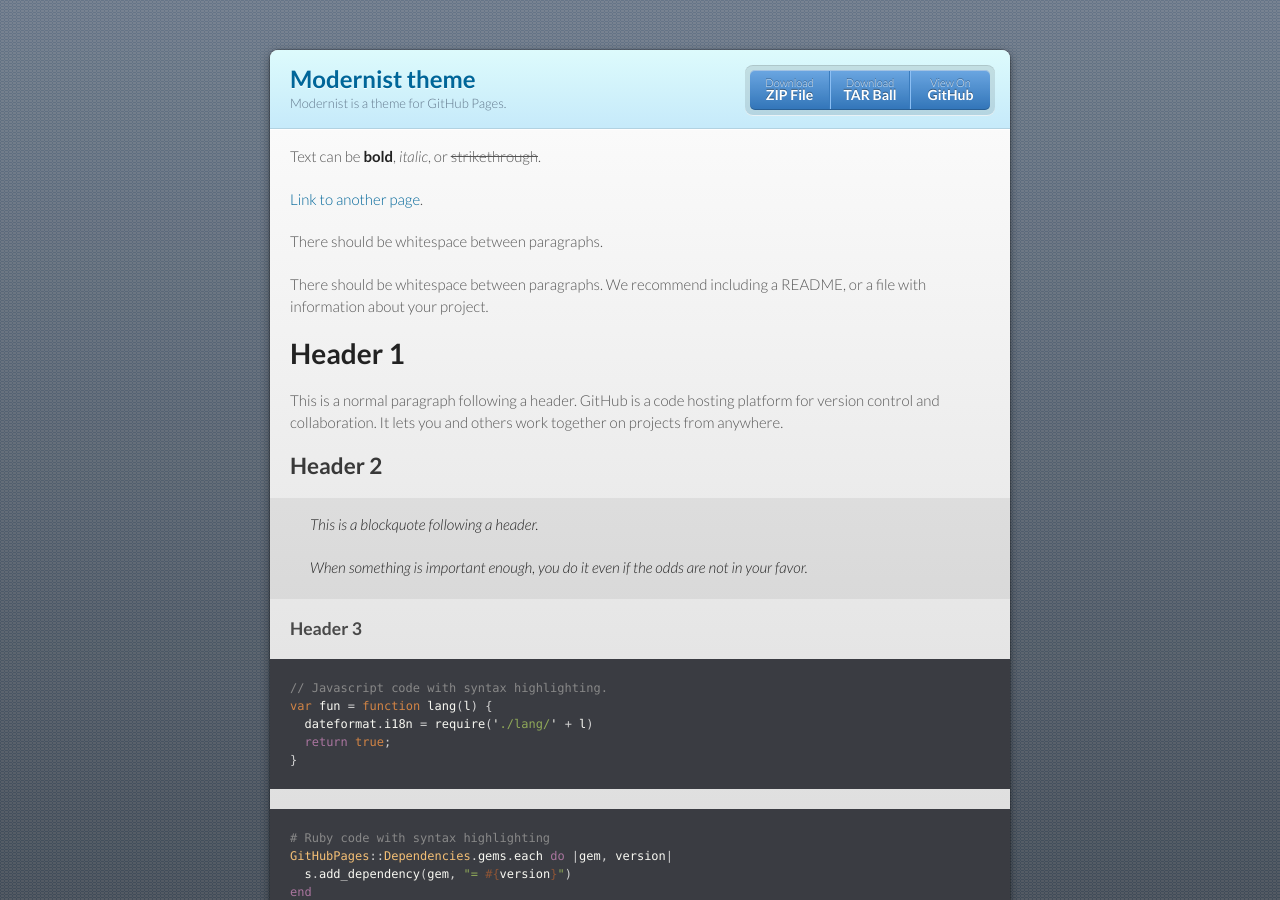
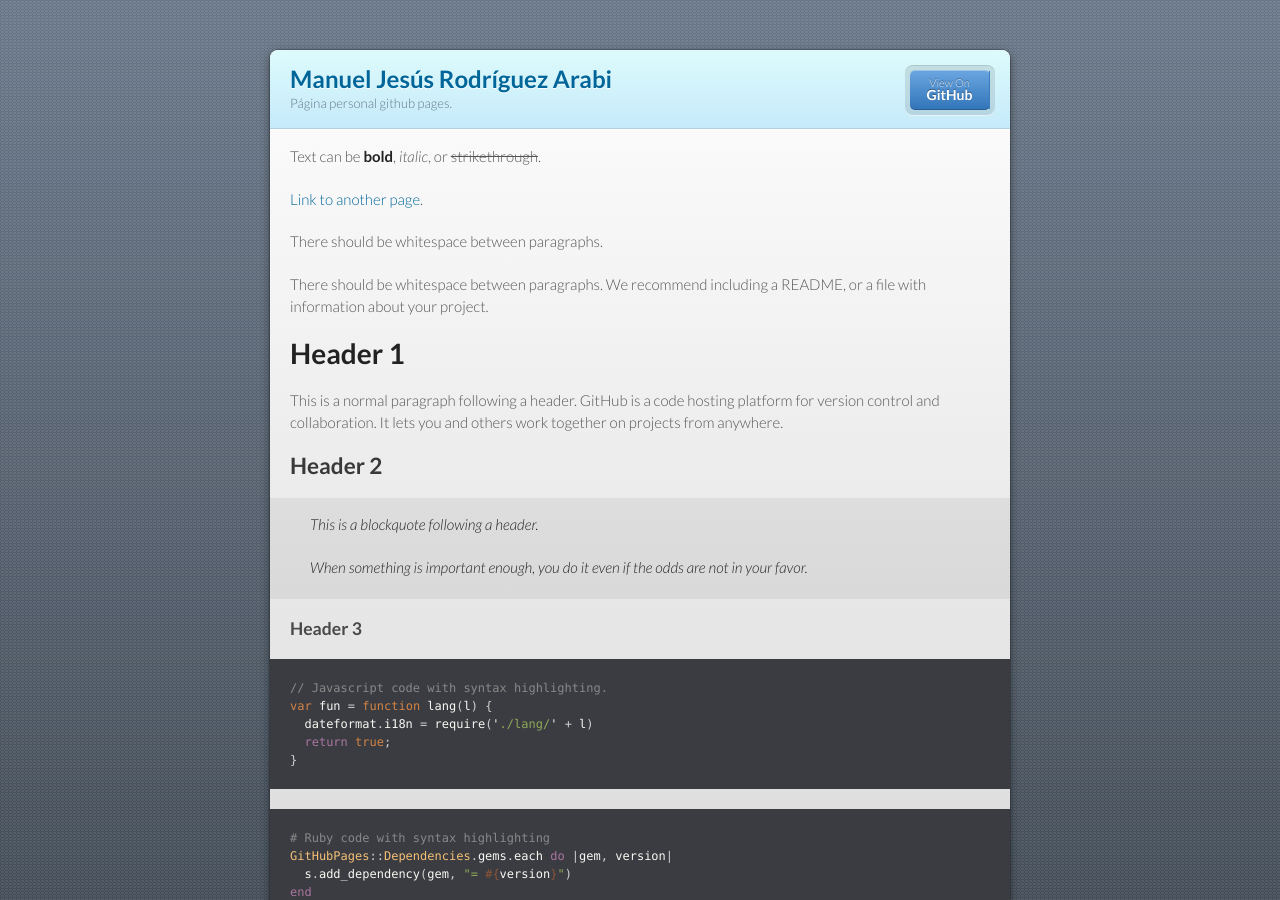
Before and after one commit to mrodara/mrodara.github.io, a Jekyll site: the page built from index.md, in a window 1280 px wide and 900 px high. Built offline with Jekyll 4.4.1, drawn with Linux system fonts in a browser that asks for light colours.

Commit message:
change configuration

```diff
--- a/_config.yml
+++ b/_config.yml
@@ -1,5 +1,5 @@
-title: Modernist theme
-description: Modernist is a theme for GitHub Pages.
-show_downloads: true
+title: Manuel Jesús Rodríguez Arabi
+description: Página personal github pages.
+show_downloads: false
 google_analytics:
 theme: jekyll-theme-modernist
```
